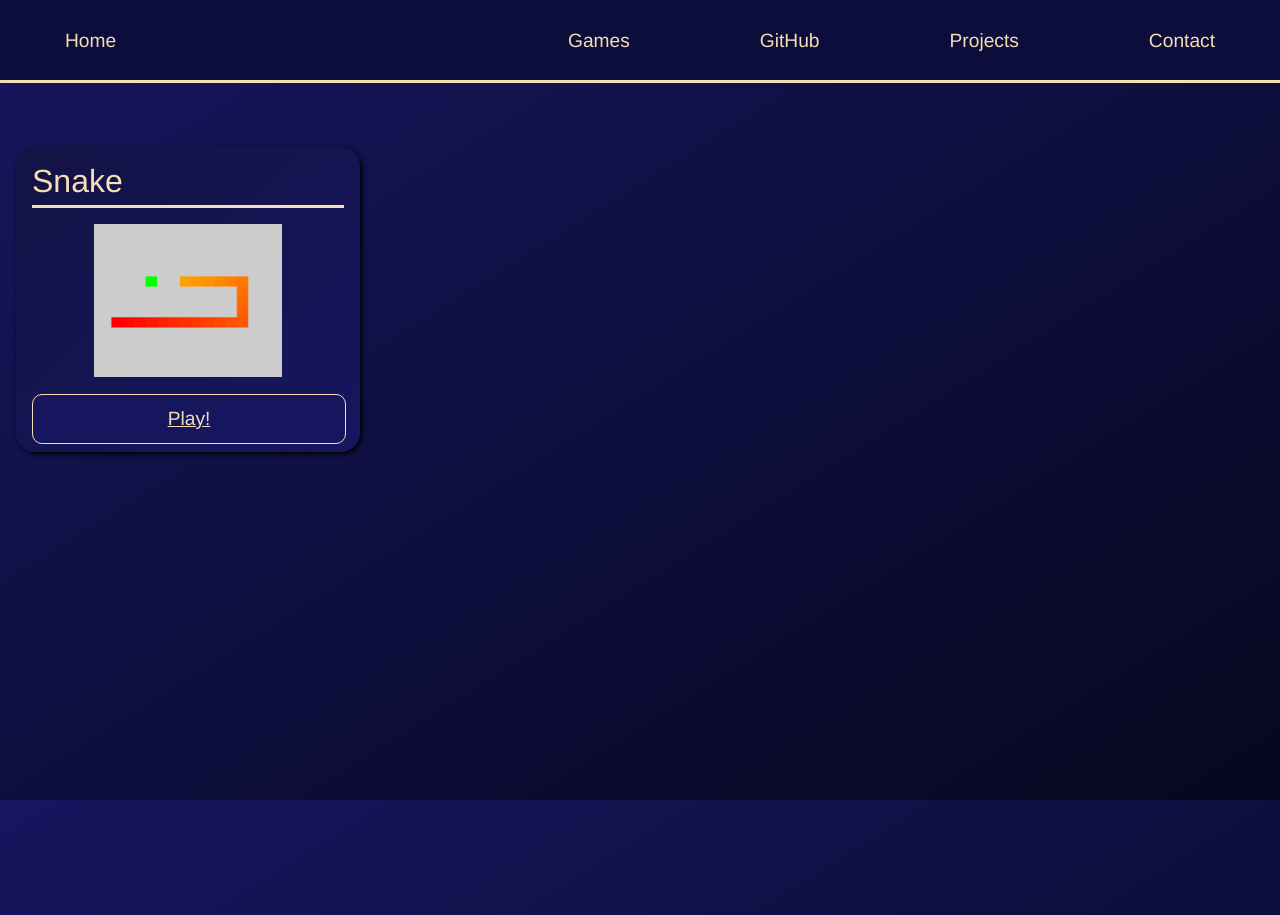
After one commit to MahmoudHamdy02/portfolio_website, a Django app: page /games/ in a window 1280 px wide. The commit adds this page. Run offline with Django 3.2, Linux system fonts and the light colour scheme.

Commit message:
Snake game!

```diff
--- a/main/static/styles.css
+++ b/main/static/styles.css
@@ -149,6 +149,21 @@ body::-webkit-scrollbar-thumb {background-color: wheat}
     margin-right: 20%;
 }
 
+.container-games {
+    display: flex;
+    /* width: 100vw; */
+    /* border: 10px solid red; */
+    flex-direction: row;
+}
+
+.games {
+    width: 25%;
+    /* height: 20rem; */
+    margin-right: 2rem;
+    display: flex;
+    flex-direction: column;
+}
+
 .container {
     background-image: linear-gradient(to bottom right, rgb(19, 19, 70), rgb(22, 22, 95));
     border-radius: 20px;
@@ -246,6 +261,26 @@ body::-webkit-scrollbar-thumb {background-color: wheat}
     transition: 400ms;
     cursor: pointer;
 }
+.play-button {
+    border: 1px solid wheat;
+    font-size: 1.2rem;
+    background-color: rgb(22, 22, 95);
+    color: wheat;
+    width: 100%;
+    height: 3rem;
+    border-radius: 10px;
+    margin-top: auto;
+    display: flex;
+    align-items: center;
+    justify-content: center;
+}
+
+.play-button:hover {
+    background-color: rgb(30, 30, 78);
+    box-shadow: 1px 0px 3px black;
+    transition: 400ms;
+    cursor: pointer;
+}
 
 .card {
     /* height: 10rem; */
@@ -330,8 +365,20 @@ body::-webkit-scrollbar-thumb {background-color: wheat}
     display: none;
 }
 
+
 /* Mobile View */
 @media (max-width: 1000px) {
+    .container-games {
+        flex-direction: column;
+        align-items: center;
+    }
+    .snake {
+        height: 10%;
+        width: 10%;
+    }
+    .games {
+        width: 80%;
+    }
     .burger div, .burger{
         display: block;
     }
--- /dev/null
+++ b/main/templates/main/games.html
@@ -0,0 +1,19 @@
+{% extends 'main/home.html'%}
+{% block mobile_title %} Games {% endblock%}
+{% load static %}
+{% block content%}
+<head>
+    <meta name="viewport" content="width=device-width, initial-scale=1">
+</head>
+<main>
+    <div class="container-games">
+        <div class="container games">
+            <header id="container-header">Snake</header>
+            <div style="display: flex; justify-content: center;">
+                <img src="{% static 'snake.png' %}" alt="Snake" style="height: 90%; width: 60%;" class="snake">
+            </div>
+            <a href="/snake" class="link" style="margin-top: auto;"><div class="play-button">Play!</div></a>
+        </div>
+    </div>
+</main>
+{% endblock %}
--- a/main/templates/main/home.html
+++ b/main/templates/main/home.html
@@ -21,6 +21,7 @@
         </div>
         <ul class="navbar-list">
             <li class="navbar-item"><a class="nav-link" href="/">Home</a></li>
+            <li class="navbar-item"><a class="nav-link" href="/games/">Games</a></li>
             <li class="navbar-item"><a class="nav-link" href="https://github.com/MahmoudHamdy02" target="_blank">GitHub</a></li>
             <li class="navbar-item"><a class="nav-link" href="/projects/">Projects</a></li>
             <li class="navbar-item"><a class="nav-link" href="/contact/">Contact</a></li>
--- a/main/urls.py
+++ b/main/urls.py
@@ -7,4 +7,6 @@ urlpatterns = [
     path("projects/", views.projects, name="projects"),
     path("contact/", views.contact, name="contact"),
     path("thankyou/", views.thankyou, name="thankyou"),
+    path("games/", views.games, name="games"),
+    path("snake/", views.snake, name="snake"),
 ]
--- a/main/views.py
+++ b/main/views.py
@@ -9,6 +9,10 @@ def home(response):
     return render(response, "main/home.html", {})
 def projects(response):
     return render(response, "main/projects.html", {})
+def games(response):
+    return render(response, "main/games.html", {})
+def snake(response):
+    return render(response, "main/snake.html", {})
 def contact(response):
     if response.method == 'POST':
         name = response.POST.get('name')
--- a/mysite/settings.py
+++ b/mysite/settings.py
@@ -27,7 +27,7 @@ SECRET_KEY = env('SECRET_KEY')
 DEBUG = False
 
 ALLOWED_HOSTS = [
-    '192.168.1.6',
+    '192.168.1.103',
     '127.0.0.1',
     'mahmoudhamdyportfolio.herokuapp.com'
     ]
```
Also changed, not shown: main/templates/main/snake.html (added, +150 -0 lines), main/static/snake.png (added).
